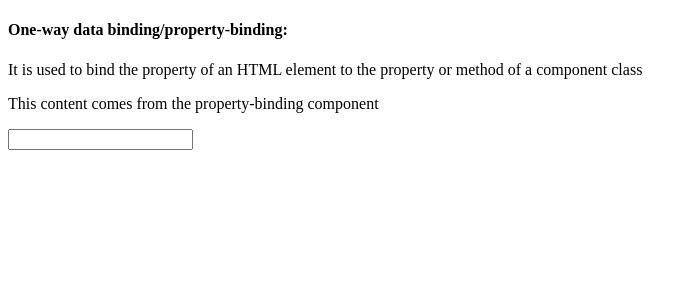
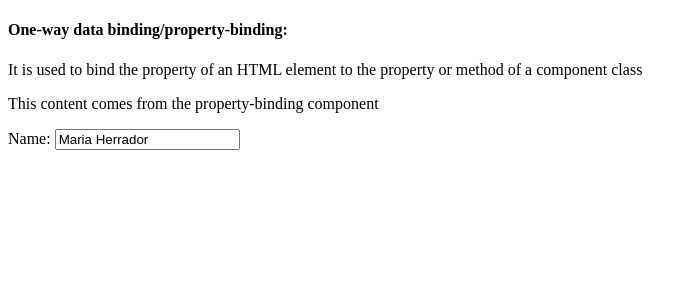
Before and after one commit to mdoloresng/Angular, an Angular app in the folder my-project/: page / in a window 1280 px wide. Shown: the top 300 px of the page, without its empty margins (0-697 px from the left). Built offline with nearby package versions, Linux system fonts and the light colour scheme.

Commit message:
"Name:" placed to the left of the input tag

```diff
--- a/my-project/src/app/property-binding/property-binding.component.html
+++ b/my-project/src/app/property-binding/property-binding.component.html
@@ -1,2 +1,2 @@
 <p>This content comes from the property-binding component</p>
-<input text [name]="name">
+Name: <input text [value]="name">
```
